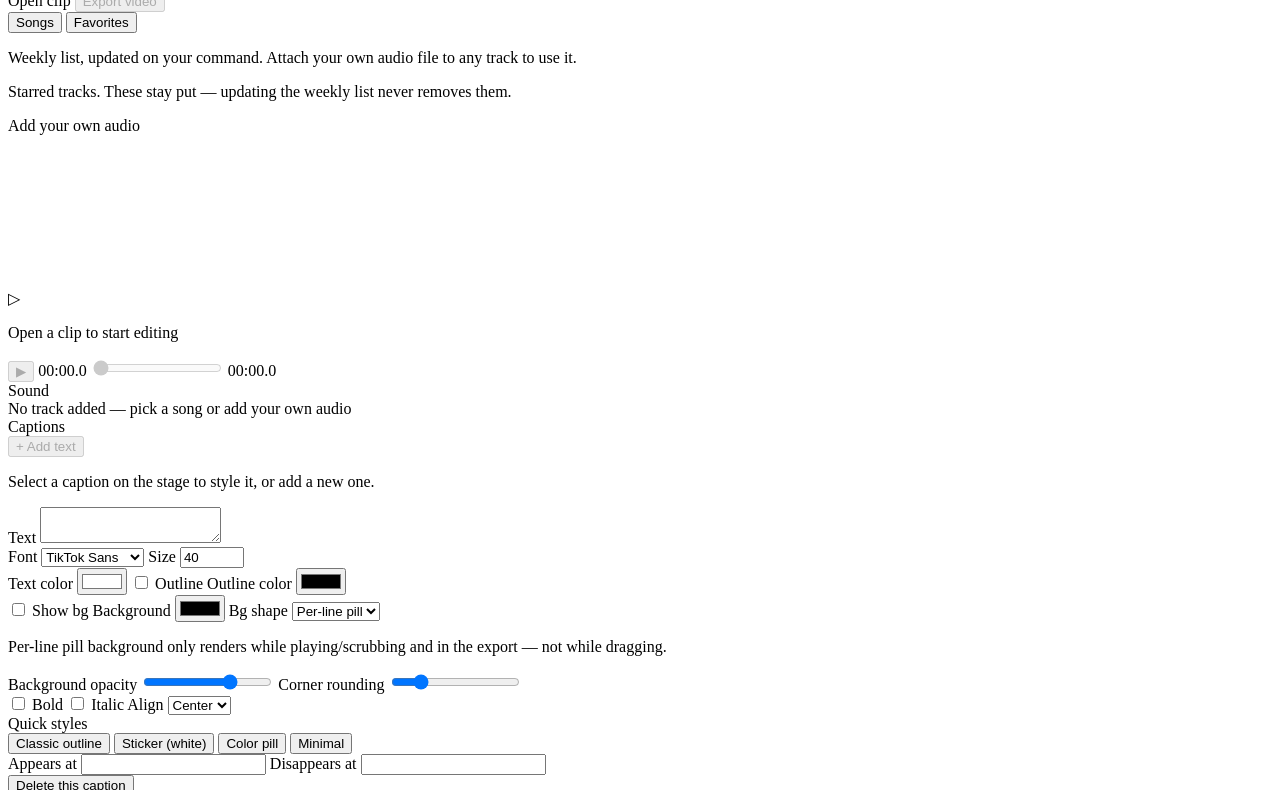
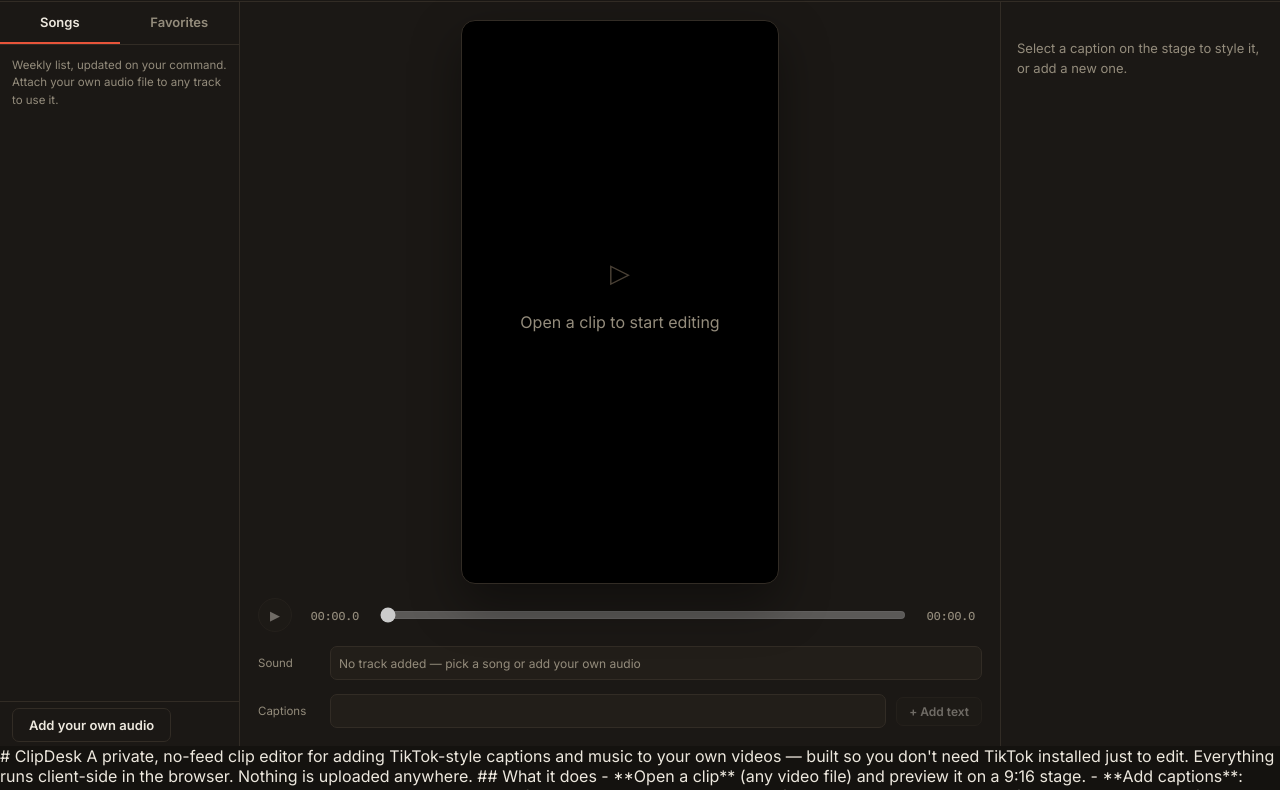
Before and after one commit to syedali-24/tiktok-style-editing, a plain HTML site: page index.html in a window 1280 px wide. Shown: the part 54-844 px from the top of the page. Drawn offline with Linux system fonts and the light colour scheme; a web font is replaced by a local one.

Commit message:
Update style.css

````diff
--- a/css/style.css
+++ b/css/style.css
@@ -1,270 +1,382 @@
-<!DOCTYPE html>
-<html lang="en">
-<head>
-<meta charset="UTF-8" />
-<meta name="viewport" content="width=device-width, initial-scale=1.0" />
-<title>ClipDesk — caption &amp; sound editor</title>
-<link rel="stylesheet" href="css/style.css" />
-<link rel="preconnect" href="https://fonts.googleapis.com" />
-<link rel="preconnect" href="https://fonts.gstatic.com" crossorigin />
-<link href="https://fonts.googleapis.com/css2?family=TikTok+Sans:opsz,wght@12..36,300..900&display=swap" rel="stylesheet" />
-</head>
-<body>
+@import url('https://fonts.googleapis.com/css2?family=Inter:wght@400;500;600;700&family=Poppins:wght@600;700;800&family=IBM+Plex+Mono:wght@500&family=Archivo+Black&display=swap');
 
-<div class="app">
+:root {
+  --bg: #14120f;
+  --panel: #1b1815;
+  --panel-raised: #221e19;
+  --line: #322c25;
+  --text: #ede8de;
+  --text-dim: #948c7c;
+  --accent: #e8543a;
+  --accent-dim: #7a3226;
+  --ok: #7ea87a;
+  --radius: 10px;
+  font-family: 'Inter', system-ui, sans-serif;
+}
 
-  <!-- Top bar -->
-  <header class="topbar">
-    <div class="brand">
-      <span class="brand-mark">◈</span>
-      <span class="brand-name">ClipDesk</span>
-    </div>
-    <div class="project-name" id="projectName">untitled clip</div>
-    <div class="topbar-actions">
-      <label class="btn btn-ghost" for="videoInput">Open clip</label>
-      <input type="file" id="videoInput" accept="video/*" hidden />
-      <button class="btn btn-primary" id="exportBtn" disabled>Export video</button>
-    </div>
-  </header>
+* { box-sizing: border-box; }
 
-  <div class="workspace">
+html, body {
+  margin: 0;
+  height: 100%;
+  background: var(--bg);
+  color: var(--text);
+}
 
-    <!-- Left: library -->
-    <aside class="panel panel-library">
-      <div class="panel-tabs">
-        <button class="tab-btn active" data-tab="songs">Songs</button>
-        <button class="tab-btn" data-tab="favorites">Favorites</button>
-      </div>
+button, input, select, textarea {
+  font-family: inherit;
+  color: inherit;
+}
 
-      <div class="tab-panel" id="tab-songs">
-        <p class="panel-hint">Weekly list, updated on your command. Attach your own audio file to any track to use it.</p>
-        <div class="song-list" id="songList"></div>
-      </div>
+.app {
+  display: flex;
+  flex-direction: column;
+  height: 100vh;
+}
 
-      <div class="tab-panel hidden" id="tab-favorites">
-        <p class="panel-hint">Starred tracks. These stay put — updating the weekly list never removes them.</p>
-        <div class="song-list" id="favoriteList"></div>
-      </div>
+/* ---------- Top bar ---------- */
+.topbar {
+  display: flex;
+  align-items: center;
+  gap: 20px;
+  padding: 0 18px;
+  height: 56px;
+  border-bottom: 1px solid var(--line);
+  background: var(--panel);
+  flex-shrink: 0;
+}
 
-      <div class="library-footer">
-        <label class="btn btn-ghost btn-block" for="ownAudioInput">Add your own audio</label>
-        <input type="file" id="ownAudioInput" accept="audio/*" hidden />
-      </div>
-    </aside>
+.brand {
+  display: flex;
+  align-items: center;
+  gap: 8px;
+  font-weight: 700;
+  font-size: 15px;
+  letter-spacing: 0.2px;
+}
+.brand-mark { color: var(--accent); font-size: 18px; }
 
-    <!-- Center: stage -->
-    <main class="panel panel-stage">
-      <div class="stage-wrap">
-        <div class="stage" id="stage">
-          <canvas id="previewCanvas"></canvas>
-          <video id="sourceVideo" playsinline hidden></video>
-          <div class="empty-state" id="emptyState">
-            <span class="empty-glyph">▷</span>
-            <p>Open a clip to start editing</p>
-          </div>
-          <div class="overlay-layer" id="overlayLayer"></div>
-        </div>
-      </div>
+.project-name {
+  color: var(--text-dim);
+  font-size: 13px;
+  flex: 1;
+}
 
-      <div class="transport">
-        <button class="icon-btn" id="playBtn" disabled>▶</button>
-        <span class="time-code" id="timeCurrent">00:00.0</span>
-        <input type="range" id="scrubber" min="0" max="1000" value="0" disabled />
-        <span class="time-code" id="timeTotal">00:00.0</span>
-      </div>
+.topbar-actions {
+  display: flex;
+  gap: 10px;
+}
 
-      <div class="track-row">
-        <div class="track-label">Sound</div>
-        <div class="track-strip" id="audioTrackStrip">
-          <span class="track-empty">No track added — pick a song or add your own audio</span>
-        </div>
-      </div>
+.btn {
+  border: 1px solid var(--line);
+  background: var(--panel-raised);
+  padding: 8px 16px;
+  border-radius: 7px;
+  font-size: 13px;
+  font-weight: 600;
+  cursor: pointer;
+  transition: background .15s ease, border-color .15s ease, opacity .15s ease;
+}
+.btn:hover { border-color: #4a4136; }
+.btn:disabled { opacity: 0.4; cursor: not-allowed; }
+.btn-ghost { background: transparent; }
+.btn-primary { background: var(--accent); border-color: var(--accent); color: #1a0f0c; }
+.btn-primary:hover { background: #f16648; }
+.btn-danger { background: transparent; border-color: var(--accent-dim); color: #e8836f; }
+.btn-danger:hover { background: rgba(232,84,58,0.1); }
+.btn-block { width: 100%; }
+.btn-small { padding: 6px 12px; font-size: 12px; }
 
-      <div class="track-row">
-        <div class="track-label">Captions</div>
-        <div class="track-strip" id="textTrackStrip"></div>
-        <button class="btn btn-small" id="addTextBtn" disabled>+ Add text</button>
-      </div>
-    </main>
+/* ---------- Workspace ---------- */
+.workspace {
+  flex: 1;
+  display: grid;
+  grid-template-columns: 240px 1fr 280px;
+  min-height: 0;
+}
 
-    <!-- Right: inspector -->
-    <aside class="panel panel-inspector" id="inspector">
-      <div class="inspector-empty" id="inspectorEmpty">
-        <p>Select a caption on the stage to style it, or add a new one.</p>
-      </div>
+.panel {
+  background: var(--panel);
+  min-width: 0;
+  min-height: 0;
+  display: flex;
+  flex-direction: column;
+}
 
-      <div class="inspector-body hidden" id="inspectorBody">
-        <label class="field">
-          <span>Text</span>
-          <textarea id="fText" rows="2"></textarea>
-        </label>
+.panel-library { border-right: 1px solid var(--line); }
+.panel-inspector { border-left: 1px solid var(--line); padding: 16px; overflow-y: auto; }
 
-        <div class="field-row">
-          <label class="field">
-            <span>Font</span>
-            <select id="fFont">
-              <option value="'TikTok Sans', sans-serif">TikTok Sans</option>
-              <option value="'Inter', sans-serif">Inter</option>
-              <option value="'Poppins', sans-serif">Poppins</option>
-              <option value="'IBM Plex Mono', monospace">Plex Mono</option>
-              <option value="'Georgia', serif">Georgia</option>
-              <option value="'Archivo Black', sans-serif">Archivo Black</option>
-            </select>
-          </label>
-          <label class="field field-narrow">
-            <span>Size</span>
-            <input type="number" id="fSize" min="10" max="160" value="40" />
-          </label>
-        </div>
+/* ---------- Library ---------- */
+.panel-tabs {
+  display: flex;
+  border-bottom: 1px solid var(--line);
+}
+.tab-btn {
+  flex: 1;
+  background: none;
+  border: none;
+  padding: 12px;
+  font-size: 13px;
+  font-weight: 600;
+  color: var(--text-dim);
+  cursor: pointer;
+  border-bottom: 2px solid transparent;
+}
+.tab-btn.active { color: var(--text); border-bottom-color: var(--accent); }
 
-        <div class="field-row">
-          <label class="field field-narrow">
-            <span>Text color</span>
-            <input type="color" id="fColor" value="#ffffff" />
-          </label>
-          <label class="field field-narrow checkbox-field">
-            <input type="checkbox" id="fStrokeOn" />
-            <span>Outline</span>
-          </label>
-          <label class="field field-narrow">
-            <span>Outline color</span>
-            <input type="color" id="fStrokeColor" value="#000000" />
-          </label>
-        </div>
+.tab-panel { padding: 12px; overflow-y: auto; flex: 1; }
+.tab-panel.hidden { display: none; }
 
-        <div class="field-row">
-          <label class="field field-narrow checkbox-field">
-            <input type="checkbox" id="fBgOn" />
-            <span>Show bg</span>
-          </label>
-          <label class="field field-narrow">
-            <span>Background</span>
-            <input type="color" id="fBg" value="#000000" />
-          </label>
-          <label class="field">
-            <span>Bg shape</span>
-            <select id="fBgMode">
-              <option value="line">Per-line pill</option>
-              <option value="block">Single box</option>
-            </select>
-          </label>
-        </div>
-        <p class="field-note" id="lineBgNote">Per-line pill background only renders while playing/scrubbing and in the export — not while dragging.</p>
+.panel-hint {
+  font-size: 11.5px;
+  color: var(--text-dim);
+  line-height: 1.5;
+  margin: 0 0 12px;
+}
 
-        <label class="field">
-          <span>Background opacity</span>
-          <input type="range" id="fBgOpacity" min="0" max="100" value="70" />
-        </label>
+.song-list { display: flex; flex-direction: column; gap: 8px; }
 
-        <label class="field">
-          <span>Corner rounding</span>
-          <input type="range" id="fRadius" min="0" max="40" value="8" />
-        </label>
+.song-card {
+  background: var(--panel-raised);
+  border: 1px solid var(--line);
+  border-radius: var(--radius);
+  padding: 10px;
+}
+.song-card-top { display: flex; align-items: flex-start; justify-content: space-between; gap: 8px; }
+.song-title { font-size: 13px; font-weight: 600; }
+.song-artist { font-size: 11.5px; color: var(--text-dim); margin-top: 1px; }
+.song-tag {
+  display: inline-block;
+  font-size: 10px;
+  color: var(--text-dim);
+  border: 1px solid var(--line);
+  border-radius: 5px;
+  padding: 1px 6px;
+  margin-top: 6px;
+}
+.star-btn {
+  background: none;
+  border: none;
+  font-size: 16px;
+  cursor: pointer;
+  color: var(--text-dim);
+  line-height: 1;
+  padding: 2px;
+}
+.star-btn.active { color: var(--accent); }
 
-        <div class="field-row">
-          <label class="field field-narrow checkbox-field">
-            <input type="checkbox" id="fBold" />
-            <span>Bold</span>
-          </label>
-          <label class="field field-narrow checkbox-field">
-            <input type="checkbox" id="fItalic" />
-            <span>Italic</span>
-          </label>
-          <label class="field">
-            <span>Align</span>
-            <select id="fAlign">
-              <option value="center">Center</option>
-              <option value="left">Left</option>
-              <option value="right">Right</option>
-            </select>
-          </label>
-        </div>
+.song-card-actions {
+  display: flex;
+  gap: 6px;
+  margin-top: 8px;
+}
+.song-card-actions .btn { flex: 1; text-align: center; }
 
-        <div class="quick-styles">
-          <span class="field-label">Quick styles</span>
-          <div class="style-chip-row">
-            <button class="style-chip" data-style="classic">Classic outline</button>
-            <button class="style-chip" data-style="sticker">Sticker (white)</button>
-            <button class="style-chip" data-style="pill">Color pill</button>
-            <button class="style-chip" data-style="minimal">Minimal</button>
-          </div>
-        </div>
+.library-footer { padding: 12px; border-top: 1px solid var(--line); }
 
-        <div class="field-row">
-          <label class="field field-narrow">
-            <span>Appears at</span>
-            <input type="number" id="fStart" min="0" step="0.1" />
-          </label>
-          <label class="field field-narrow">
-            <span>Disappears at</span>
-            <input type="number" id="fEnd" min="0" step="0.1" />
-          </label>
-        </div>
+.empty-note { font-size: 12px; color: var(--text-dim); text-align: center; padding: 20px 8px; }
 
-        <button class="btn btn-danger btn-block" id="deleteTextBtn">Delete this caption</button>
-      </div>
-    </aside>
+/* ---------- Stage ---------- */
+.panel-stage { align-items: center; padding: 18px; gap: 14px; }
 
-  </div>
-</div>
+.stage-wrap {
+  flex: 1;
+  width: 100%;
+  display: flex;
+  align-items: center;
+  justify-content: center;
+  min-height: 0;
+}
 
-<div class="toast" id="toast"></div>
-<div class="export-overlay hidden" id="exportOverlay">
-  <div class="export-card">
-    <div class="export-spinner"></div>
-    <p id="exportStatus">Rendering…</p>
-  </div>
-</div>
+.stage {
+  position: relative;
+  height: 100%;
+  max-height: 100%;
+  aspect-ratio: 9 / 16;
+  background: #000;
+  border-radius: 14px;
+  overflow: hidden;
+  border: 1px solid var(--line);
+  box-shadow: 0 20px 50px rgba(0,0,0,0.4);
+}
 
-<script type="module" src="js/app.js"></script>
-</body>
-</html>
+#previewCanvas { width: 100%; height: 100%; display: block; }
 
-# ClipDesk
+.empty-state {
+  position: absolute;
+  inset: 0;
+  display: flex;
+  flex-direction: column;
+  align-items: center;
+  justify-content: center;
+  gap: 8px;
+  color: var(--text-dim);
+  pointer-events: none;
+}
+.empty-glyph { font-size: 26px; color: #4a4136; }
+.empty-state.hidden { display: none; }
 
-A private, no-feed clip editor for adding TikTok-style captions and music to your own videos — built so you don't need TikTok installed just to edit.
+.overlay-layer { position: absolute; inset: 0; }
+.text-box {
+  position: absolute;
+  cursor: move;
+  border: 1px dashed transparent;
+  padding: 4px;
+  user-select: none;
+  touch-action: none;
+  word-break: break-word;
+}
+.text-box.selected { border-color: var(--accent); }
+.text-box span { display: inline; }
+.text-box .resize-handle {
+  position: absolute;
+  right: -6px;
+  bottom: -6px;
+  width: 12px;
+  height: 12px;
+  background: var(--accent);
+  border-radius: 50%;
+  cursor: nwse-resize;
+  display: none;
+}
+.text-box.selected .resize-handle { display: block; }
 
-Everything runs client-side in the browser. Nothing is uploaded anywhere.
+/* ---------- Transport ---------- */
+.transport {
+  display: flex;
+  align-items: center;
+  gap: 12px;
+  width: 100%;
+}
+.icon-btn {
+  width: 34px; height: 34px;
+  border-radius: 50%;
+  border: 1px solid var(--line);
+  background: var(--panel-raised);
+  cursor: pointer;
+  font-size: 13px;
+}
+.icon-btn:disabled { opacity: 0.4; }
+.time-code { font-family: 'IBM Plex Mono', monospace; font-size: 11.5px; color: var(--text-dim); width: 62px; text-align: center; }
+input[type="range"] { flex: 1; accent-color: var(--accent); }
 
-## What it does
+/* ---------- Tracks ---------- */
+.track-row {
+  width: 100%;
+  display: flex;
+  align-items: center;
+  gap: 10px;
+}
+.track-label { width: 62px; font-size: 11.5px; color: var(--text-dim); flex-shrink: 0; }
+.track-strip {
+  flex: 1;
+  min-height: 34px;
+  background: var(--panel-raised);
+  border: 1px solid var(--line);
+  border-radius: 7px;
+  display: flex;
+  align-items: center;
+  gap: 6px;
+  padding: 4px 8px;
+  overflow-x: auto;
+}
+.track-empty { font-size: 12px; color: var(--text-dim); }
 
-- **Open a clip** (any video file) and preview it on a 9:16 stage.
-- **Add captions**: drag to position, resize the box, and style each one independently — font, size, color, background color/opacity, corner rounding, bold/italic, alignment, and a few quick-style presets (classic caption, bold block, minimal, highlight bar). Each caption has its own appear/disappear time.
-- **Add sound**: attach your own audio file, or pick a track from the Songs library and attach audio to it yourself (see note on trending songs below). Volume is adjustable.
-- **Favorites**: star any song and it's saved to your browser's local database (IndexedDB), including any audio you attached to it. Favorites are never touched by a weekly list refresh.
-- **Export**: renders captions + music into an actual downloadable `.webm` video, baked in — the same way CapCut/TikTok "burn in" captions.
+.audio-chip, .caption-chip {
+  display: flex;
+  align-items: center;
+  gap: 8px;
+  background: var(--panel);
+  border: 1px solid var(--line);
+  border-radius: 6px;
+  padding: 4px 10px;
+  font-size: 12px;
+  flex-shrink: 0;
+}
+.caption-chip { cursor: pointer; }
+.caption-chip.active { border-color: var(--accent); color: var(--accent); }
+.chip-remove { cursor: pointer; color: var(--text-dim); }
+.chip-remove:hover { color: var(--accent); }
+.audio-chip .field-narrow-inline { display: flex; align-items: center; gap: 4px; }
+.audio-chip input[type="range"] { width: 70px; }
 
-## Running it
+/* ---------- Inspector ---------- */
+.inspector-empty { color: var(--text-dim); font-size: 13px; padding-top: 8px; line-height: 1.5; }
+.inspector-body.hidden { display: none; }
 
-No build step. Options:
-- Open `index.html` directly in a browser, or
-- Push the folder to GitHub and deploy on Netlify (drag-and-drop the folder onto Netlify, or connect the repo) — it's a static site.
+.field { display: flex; flex-direction: column; gap: 5px; font-size: 12px; color: var(--text-dim); margin-bottom: 12px; }
+.field span { font-weight: 600; }
+.field input, .field select, .field textarea {
+  background: var(--panel-raised);
+  border: 1px solid var(--line);
+  border-radius: 6px;
+  padding: 7px 8px;
+  font-size: 13px;
+  color: var(--text);
+}
+.field textarea { resize: vertical; font-family: inherit; }
+.field-row { display: flex; gap: 10px; }
+.field-row .field { flex: 1; }
+.field-narrow { max-width: 90px; }
+.checkbox-field { flex-direction: row; align-items: center; gap: 6px; max-width: none; }
+.checkbox-field input { width: auto; }
 
-## About the trending songs list
+.field-note { font-size: 11px; color: var(--text-dim); margin: -6px 0 12px; line-height: 1.4; }
 
-`data/trending-songs.json` holds **metadata only** (title / artist / vibe tag) — I'm not able to fetch or bundle actual copyrighted audio files, and I won't act on a schedule automatically. The workflow is:
+.field-label { font-size: 12px; font-weight: 600; color: var(--text-dim); display: block; margin-bottom: 8px; }
+.quick-styles { margin-bottom: 16px; }
+.style-chip-row { display: flex; flex-wrap: wrap; gap: 6px; }
+.style-chip {
+  background: var(--panel-raised);
+  border: 1px solid var(--line);
+  border-radius: 20px;
+  padding: 6px 12px;
+  font-size: 11.5px;
+  cursor: pointer;
+}
+.style-chip:hover { border-color: var(--accent); }
 
-1. About once a week, tell me (Claude) something like: **"update the trending songs list."**
-2. I'll search for what's currently trending and rewrite the `songs` array in `data/trending-songs.json` with fresh metadata.
-3. Your **Favorites** tab is untouched — it lives in IndexedDB, a separate store this file never writes to.
-4. For any song (favorited or not), click **Attach** to link an audio file you own to that entry. If you then star it, the file is saved permanently in your browser; if you don't star it, the attachment only lasts for that session.
+/* ---------- Toast ---------- */
+.toast {
+  position: fixed;
+  bottom: 24px;
+  left: 50%;
+  transform: translateX(-50%) translateY(20px);
+  background: var(--panel-raised);
+  border: 1px solid var(--line);
+  color: var(--text);
+  padding: 10px 18px;
+  border-radius: 8px;
+  font-size: 13px;
+  opacity: 0;
+  pointer-events: none;
+  transition: opacity .2s ease, transform .2s ease;
+  z-index: 50;
+}
+.toast.show { opacity: 1; transform: translateX(-50%) translateY(0); }
 
-## File map
+/* ---------- Export overlay ---------- */
+.export-overlay {
+  position: fixed; inset: 0;
+  background: rgba(10,9,7,0.75);
+  display: flex; align-items: center; justify-content: center;
+  z-index: 100;
+}
+.export-overlay.hidden { display: none; }
+.export-card { text-align: center; color: var(--text); }
+.export-spinner {
+  width: 34px; height: 34px;
+  border: 3px solid var(--line);
+  border-top-color: var(--accent);
+  border-radius: 50%;
+  margin: 0 auto 12px;
+  animation: spin 0.8s linear infinite;
+}
+@keyframes spin { to { transform: rotate(360deg); } }
 
-```
-clipdesk/
-├── index.html
-├── css/style.css
-├── js/
-│   ├── app.js         — playback, transport, inspector wiring, export trigger
-│   ├── textEditor.js  — caption layers: drag/resize, styling, canvas drawing
-│   ├── songs.js        — trending list rendering + IndexedDB favorites
-│   └── exporter.js     — canvas capture + Web Audio mixing + MediaRecorder
-└── data/trending-songs.json  — weekly-refreshed song metadata (see above)
-```
-
-## Notes / limitations
-
-- Export format is `.webm` (via `MediaRecorder`) since that's what browsers can encode natively without extra libraries. Most players (VLC, phones, uploaders) handle it fine; if you specifically need `.mp4`, that'd mean adding an ffmpeg.wasm conversion step, which I can add later if it matters to you.
-- Only one music track at a time, to keep this close to how you'd actually use it (one caption pass + one sound), per your "keep it basic" steer. Say the word if you want a second track later.
-- Everything (favorites, attached audio) lives in that browser's IndexedDB — it won't follow you to a different browser or device unless you export/re-attach there too.
+/* ---------- Responsive ---------- */
+@media (max-width: 900px) {
+  .workspace { grid-template-columns: 1fr; grid-template-rows: auto 1fr auto; }
+  .panel-library { border-right: none; border-bottom: 1px solid var(--line); max-height: 200px; }
+  .panel-inspector { border-left: none; border-top: 1px solid var(--line); max-height: 320px; }
+}
````
